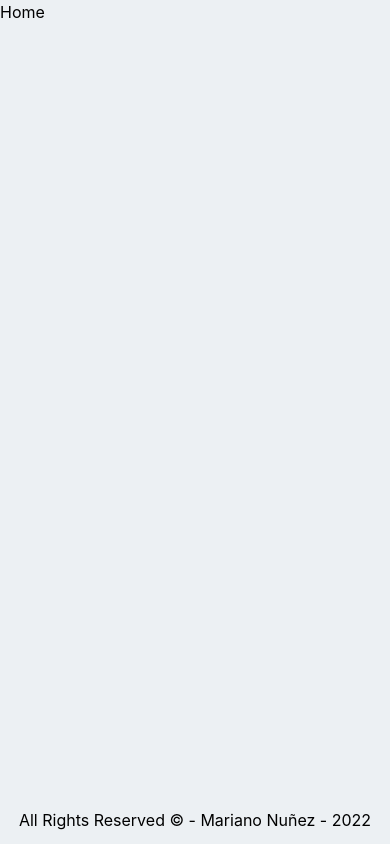
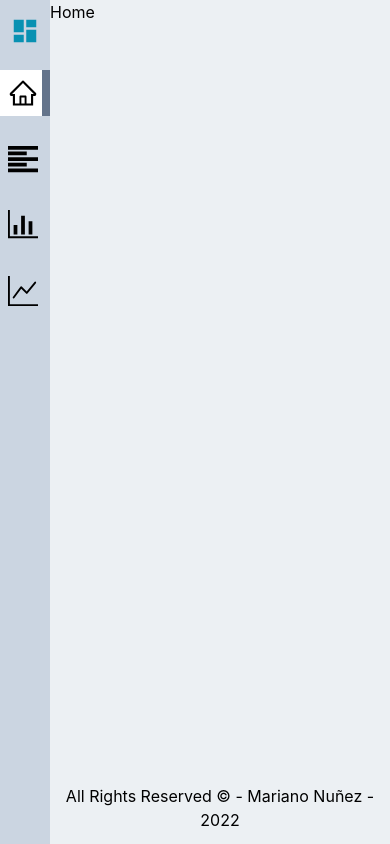
Before and after one commit to marianonu14/Financial-Dashboard, a React (Create React App) app: page / in a window 390 px wide. Built offline with nearby package versions, Linux system fonts and the light colour scheme.

Commit message:
Sidebar ready

```diff
--- a/package.json
+++ b/package.json
@@ -8,6 +8,7 @@
     "@testing-library/user-event": "^13.5.0",
     "react": "^18.2.0",
     "react-dom": "^18.2.0",
+    "react-icons": "^4.4.0",
     "react-router-dom": "^6.4.1",
     "react-scripts": "5.0.1",
     "web-vitals": "^2.1.4"
--- a/src/components/Sidebar.js
+++ b/src/components/Sidebar.js
@@ -1,14 +1,21 @@
 import { NavLink, useLocation } from 'react-router-dom';
+import { MdDashboard } from 'react-icons/md';
+import { AiOutlineHome } from 'react-icons/ai';
+import { ImParagraphLeft } from 'react-icons/im';
+import { GoGraph } from 'react-icons/go';
+import { BsGraphUp } from 'react-icons/bs';
+
 
 const Sidebar = () => {
     let location = useLocation().pathname;
 
-    const styleActive = 'block p-2 mb-4 bg-white border-r-8 border-indigo-500'
-    const styleInactive = 'block p-2 mb-4'
+    const styleActive = 'block p-2 mb-5 bg-white border-r-8 border-slate-500'
+    const styleInactive = 'block p-2 mb-5'
 
     return (
-        <nav className="bg-slate-300 hidden md:block md:w-1/5">
-            <h1 className='py-4 text-center text-xl tracking-wide'>Financial Data</h1>
+        <>
+        <nav className="bg-slate-300 hidden lg:block md:w-1/5">
+            <h1 className='py-4 text-center text-xl tracking-widest'>Financial Data</h1>
             <ul className='py-2'>
                 <li>
                     <NavLink
@@ -56,6 +63,56 @@ const Sidebar = () => {
                 </li>
             </ul>
         </nav>
+        <nav className="bg-slate-300 block lg:hidden w-[50px]">
+            <span className='py-4 flex justify-center text-cyan-600'><MdDashboard size={30}/></span>
+            <ul className='py-2'>
+                <li>
+                    <NavLink
+                    to='/'
+                    className={
+                    location === '/' ?
+                    styleActive :
+                    styleInactive
+                    }
+                    ><AiOutlineHome size={30}/>
+                    </NavLink>
+                </li>
+                <li>
+                    <NavLink
+                    to='income'
+                    className={({ isActive }) =>
+                    isActive ?
+                    styleActive :
+                    styleInactive
+                    }>
+                    <ImParagraphLeft size={30}/>
+                    </NavLink>
+                </li>
+                <li>
+                    <NavLink
+                    to='balance'
+                    className={({ isActive }) =>
+                    isActive ?
+                    styleActive :
+                    styleInactive
+                    }>
+                    <GoGraph size={30}/>
+                    </NavLink>
+                </li>
+                <li>
+                    <NavLink
+                    to='cashflow'
+                    className={({ isActive }) =>
+                    isActive ?
+                    styleActive :
+                    styleInactive
+                    }>
+                    <BsGraphUp size={30}/>
+                    </NavLink>
+                </li>
+            </ul>
+        </nav>
+        </>
      );
 }
 
```
Also changed, not shown: 1 other file (tests, documents, lock files or other folders).
